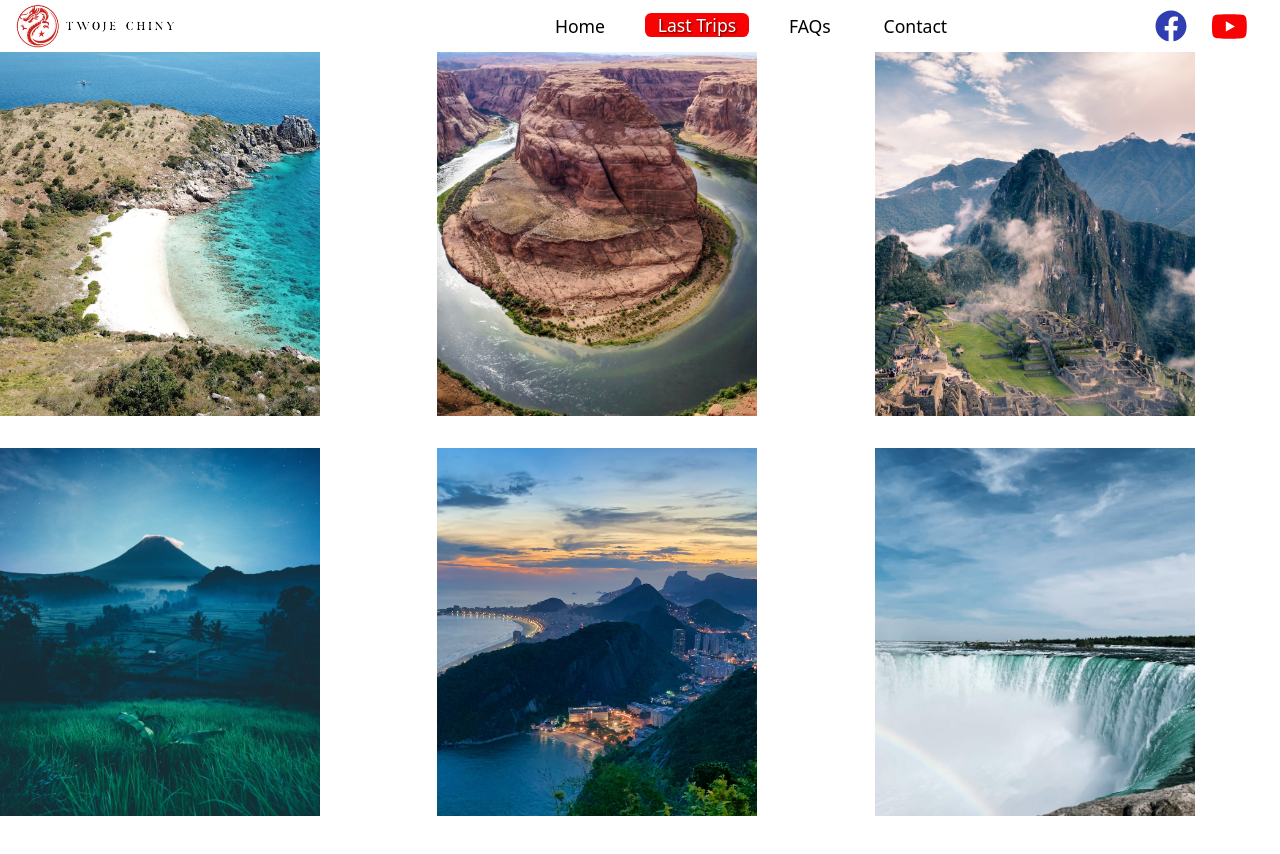
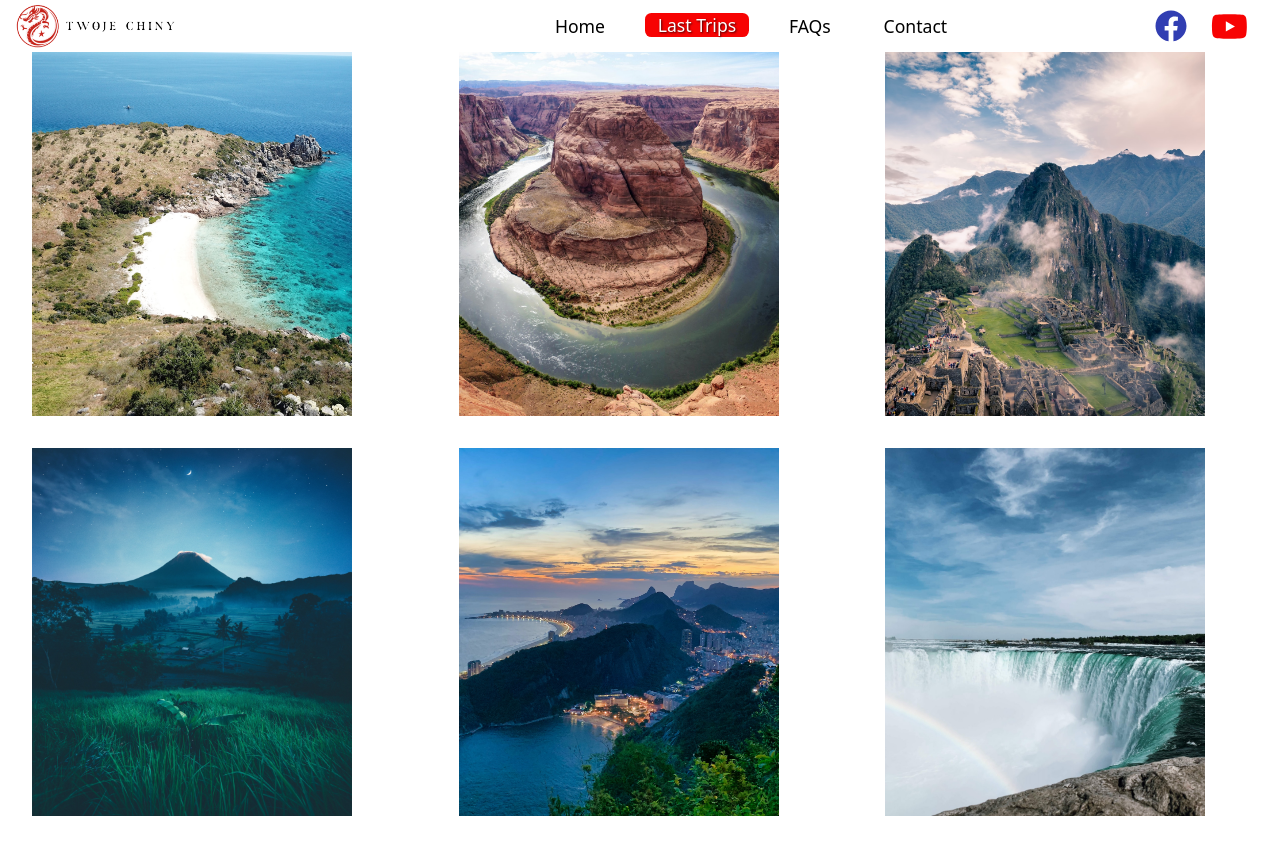
Before and after one commit to Anas-Kharboutli/Twoje_Chiny, a React (Vite) app: page /last-trips in a window 1280 px wide. Shown: the top 854 px of the page. Built offline with nearby package versions, Linux system fonts and the light colour scheme.

Commit message:
making up trips cards

```diff
--- a/src/components/cards/CardTemplate.jsx
+++ b/src/components/cards/CardTemplate.jsx
@@ -1,29 +1,29 @@
 import styles from "./cardTemplate.module.css";
+import { Link } from "react-router-dom";
 
-const CardTemplate = ({imgURL, tripDuration, placeName, country, placeDescription, tripPrice}) => {
+const CardTemplate = ({imgURL, tripDuration, placeName,
+                       country, placeDescription, tripPrice, tripLink}) => {
   return (
-    <div className={styles.card}>
-      <figure>
-        <img src={imgURL} alt={country}/>
-        <figcaption className={styles.caption}>
-          <main className={styles.main}>
+    <figure className={styles.figure}>
+      <img src={imgURL} alt={country} className={styles.cardImage}/>
+      <figcaption className={styles.figcaption}>
+        <div className={styles.main}>
           <p className={styles.small}>{tripDuration}</p>
-            <h3>{placeName} <em>{country}</em></h3>
-            <p>{placeDescription}</p>
-          </main>
+          <h3 className={styles.h3}>{placeName} <em>{country}</em></h3>
+          <p className={styles.description}>{placeDescription}</p>
+        </div>
 
-          <footer className={styles.footer}>
-            <div>
+        <div className={styles.footer}>
+          <div className={styles.priceContainer}>
             <p className={styles.small}>From</p>
             <p className={styles.price}>{tripPrice}</p>
           </div>
-            <img src="/src/assets/destinations-images/icon-arrow-right-color.svg"
-			className={styles.arrowIcon}
-			alt="Icon"/>
-          </footer>
+          <Link to={tripLink} className={styles.arrowLink}>
+            <img src="/src/assets/destinations-images/icon-arrow-right-color.svg" alt="Icon" className={styles.arrow}/>
+          </Link>
+        </div>
       </figcaption>
     </figure>
-    </div>
   )
 }
 
--- a/src/components/cards/cardTemplate.module.css
+++ b/src/components/cards/cardTemplate.module.css
@@ -1,160 +1,146 @@
 /* cardTemplate.module.css */
 
-.card h2,
-.card h3,
-.card .price {
-    font-family: 'Playfair Display', serif;
-    margin: 0;
-}
-
-.card h2 {
-    color: #151618;
-    font-size: 3.0625rem;
-    font-weight: 700;
-    line-height: 120%;
-    margin: 2rem 0;
-}
-
-.card h3 {
-    font-size: 2.1875rem;
-    font-weight: 400;
-    line-height: 120%;
-}
-
-.price {
-    font-variant-numeric: lining-nums proportional-nums;
-    line-height: 120%;
-    font-size: 1.5625rem;
-}
-
-.card header p {
-    font-size: 1.125rem;
-}
-
-.card figure,
-.card .small {
-    color: #fff;
-}
-
-.card figure h3 + p {
-    font-size: 0.8125rem;
-}
-
-.card figure footer .small {
-    font-weight: 400;
-    margin-bottom: 0;
-}
-
-.card figure > img:first-of-type {
-    width: 20rem;
-    height: 23rem;
-    object-fit: cover;
-}
-
-.header {
-    margin-bottom: 7.5rem;
-    max-width: 75%;
-}
-
-.card figure {
+.figure {
     margin: 0;
     position: relative;
     overflow: hidden;
     width: 20rem;
+    height: 23rem;
+    background: #000;
 }
 
-.caption {
+.cardImage {
+    width: 100%;
+    height: 100%;
+    object-fit: cover;
+    display: block;
+    transform: scale(1);
+    transition: transform 0.4s ease-in-out;
+}
+
+.figure:hover .cardImage {
+    transform: scale(1.1);
+}
+
+.figcaption {
     position: absolute;
-    inset: 0;
-    pointer-events: none;
-    padding: 4rem 2.5rem;
+    top: 0;
+    left: 0;
+    right: 0;
+    bottom: 0;
+    padding: 2.5rem;
     display: flex;
     flex-direction: column;
     justify-content: flex-end;
     gap: 2rem;
-    z-index: 1;
+    z-index: 2;
+    pointer-events: none; /* Keep this */
+}
+
+.figcaption::before {
+    content: "";
+    position: absolute;
+    top: 0;
+    left: 0;
+    right: 0;
+    bottom: 0;
+    background: linear-gradient(180deg, rgba(21, 22, 24, 0) 0%, rgba(21, 22, 24, 0.8) 100%);
+    opacity: 0;
+    transition: opacity 0.4s ease-in-out;
+    z-index: -1;
+}
+
+.figure:hover .figcaption::before {
+    opacity: 1;
 }
 
 .main {
     display: flex;
     flex-direction: column;
-    justify-content: flex-end;
-    gap: 2rem;
+    gap: 1rem;
+    opacity: 0;
+    transform: translateY(20px);
+    transition: all 0.4s ease-in-out;
 }
 
-.card figure p {
+.figure:hover .main {
+    opacity: 1;
+    transform: translateY(0);
+}
+
+.small {
+    font-size: 0.875rem;
+    color: #fff;
     margin: 0;
+    font-weight: 400;
+}
+
+.h3 {
+    font-family: 'Playfair Display', serif;
+    font-size: 2.1875rem;
+    font-weight: 400;
+    line-height: 120%;
+    color: #fff;
+    margin: 0;
+}
+
+.h3 em {
+    font-style: italic;
+}
+
+.description {
+    font-size: 0.9rem;
+    color: #fff;
+    margin: 0;
+    line-height: 1.5;
 }
 
 .footer {
     display: flex;
     justify-content: space-between;
-    align-items: center;
+    align-items: flex-end;
+    opacity: 0;
+    transform: translateY(20px);
+    transition: all 0.4s ease-in-out 0.1s;
 }
 
-.footer img {
-    width: auto;
+.figure:hover .footer {
+    opacity: 1;
+    transform: translateY(0);
 }
 
-.main,
-.footer {
-    opacity: 0;
+.priceContainer {
+    display: flex;
+    flex-direction: column;
+    gap: 0.25rem;
 }
 
-.card figure:hover .caption {
-    background: linear-gradient(180deg, rgba(21, 22, 24, 0.24) 0%, #151618 100%);
+.price {
+    font-family: 'Playfair Display', serif;
+    font-size: 1.5625rem;
+    font-variant-numeric: lining-nums proportional-nums;
+    line-height: 120%;
+    color: #fff;
+    margin: 0;
 }
 
-.card figure:hover .main,
-.card figure:hover .footer {
-    opacity: 1;
+/* Add this class for the Link wrapper */
+.arrowLink {
+    pointer-events: auto; /* Re-enable pointer events for the link */
+    display: inline-block;
+    cursor: pointer;
 }
 
-.caption::before {
-    content: "";
-    position: absolute;
-    inset: 0;
-    background: linear-gradient(180deg, rgba(21, 22, 24, 0.24) 0%, #151618 100%);
-    z-index: -1;
+.arrow {
+    width: 3.5rem;
+    height: 3.5rem;
     opacity: 0;
-    transition: opacity 0.4s ease-in-out;
+    transform: rotate(-90deg);
+    transition: all 0.4s ease-in-out 0.2s;
+    display: block;
 }
 
-.card figure:hover .caption::before {
+.figure:hover .arrow {
     opacity: 1;
+    transform: rotate(0deg);
 }
-
-.card figure img {
-    transform: scale(1.2);
-    transition: transform 0.4s ease-in-out;
-}
-
-.card figure img:hover {
-    transform: scale(1);
-}
-
-.main {
-    transform: translate3d(0, -6rem, 0);
-    transition: all 0.4s ease-in-out;
-}
-
-.footer {
-    transform: translate3d(0, 6rem, 0);
-    transition: all 0.4s ease-in-out;
-}
-
-.card figure:hover .main,
-.card figure:hover .footer {
-    transform: translate3d(0, 0, 0);
-}
-
-.arrowIcon {
-    transform: translate3d(0, -3rem, 0) rotate(180deg);
-    opacity: 0;
-    transition: all 0.5s ease-in;
-}
-
-.card figure:hover .arrowIcon {
-    transform: translate3d(0, 0, 0) rotate(0);
-    opacity: 1;
-}
--- a/src/components/tripsCard/TripsCard.jsx
+++ b/src/components/tripsCard/TripsCard.jsx
@@ -1,7 +1,7 @@
-import React, {useRef} from 'react';
+import {useRef} from 'react';
 import { card } from '../../utils/cards_data';
 import { CardTemplate } from "../../utils/exports";
-import './tripsCard.css';
+import styles from "./tripsCard.module.css"
 import { motion, useInView } from 'framer-motion';
 
 const TripsCard = () => {
@@ -15,10 +15,10 @@ const TripsCard = () => {
 
   return (
     <div
-    className='trips-container section__padding'
+    className={styles["trips-container"]}
     ref={ref}>
 
-      <ul className="gallery">
+      <ul className={styles.gallery}>
 		{
 		  card.map((card, index) => (
 
@@ -36,6 +36,7 @@ const TripsCard = () => {
 				country={card.country}
 				placeDescription={card.placeDescription}
 				tripPrice={card.tripPrice}
+        tripLink={card.tripLink}
 				/>
 				</motion.li>
 			))
--- a/src/components/tripsCard/tripsCard.css
+++ b/src/components/tripsCard/tripsCard.module.css
@@ -5,7 +5,6 @@
 .gallery  {
     display: grid;
     list-style-type: none;
-    padding: 0;
     margin: 3rem 0;
     grid-gap: 2rem;
     grid-template-columns: 1fr 1fr 1fr;
--- a/src/pages/home/Home.jsx
+++ b/src/pages/home/Home.jsx
@@ -3,6 +3,7 @@ const Home = () => {
   return (
    <>
      <Hero />
+     <TripsCard />
 
    </>
 
--- a/src/utils/cards_data.js
+++ b/src/utils/cards_data.js
@@ -6,6 +6,7 @@ export const card = [
         country: "Szlakiem przygód i przypraw",
         placeDescription: "Pola ryzowe, Miasto Feniksa, Góry Awatara, Sichuan",
         tripPrice: "€2,500",
+        tripLink: "/trip01"
     },
     {
         imgURL: "/src/assets/destinations-images/gallery-2.jpg",
@@ -14,6 +15,7 @@ export const card = [
         country: "Kraina Wiecznej Wiosny",
         placeDescription: "",
         tripPrice: "€1,200",
+        tripLink: "/trip01"
     },
     {
         imgURL: "/src/assets/destinations-images/gallery-3.jpg",
@@ -22,6 +24,7 @@ export const card = [
         country: "Shenzhen, Hong Kong,",
         placeDescription: "Drapacze chmur, kasyna i wyspy",
         tripPrice: "€2,200",
+        tripLink: "/trip01"
     },
     {
         imgURL: "/src/assets/destinations-images/gallery-4.jpg",
@@ -30,6 +33,7 @@ export const card = [
         country: "Odkryj Egzotykę Azji: Wycieczka Marzeń",
         placeDescription: "Shenzhen, Kanton, Manila, Boracay",
         tripPrice: "€3,200",
+        tripLink: "/trip01"
     },
     {
         imgURL: "/src/assets/destinations-images/gallery-5.jpg",
@@ -38,6 +42,7 @@ export const card = [
         country: "Chiny",
         placeDescription: "Między Nowoczesnością a Historią",
         tripPrice: "€1,600",
+        tripLink: "/trip01"
     },
     {
         imgURL: "/src/assets/destinations-images/gallery-6.jpg",
@@ -46,5 +51,6 @@ export const card = [
         country: "Chiny",
         placeDescription: "Biznesowa Trasa po Hurtowych Rynkach Chin: Od Pekinu do Shenzhen",
         tripPrice: "€3,000",
+        tripLink: "/trip01"
     },
 ];
```
Lines whose indentation alone changed are shown as unchanged.
